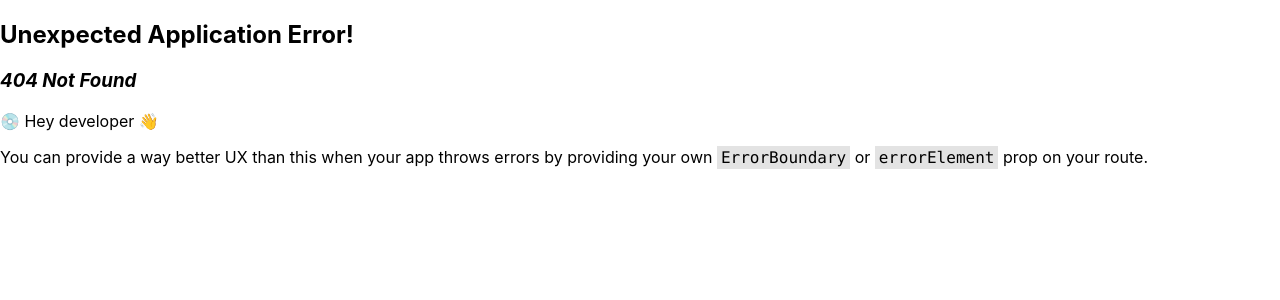
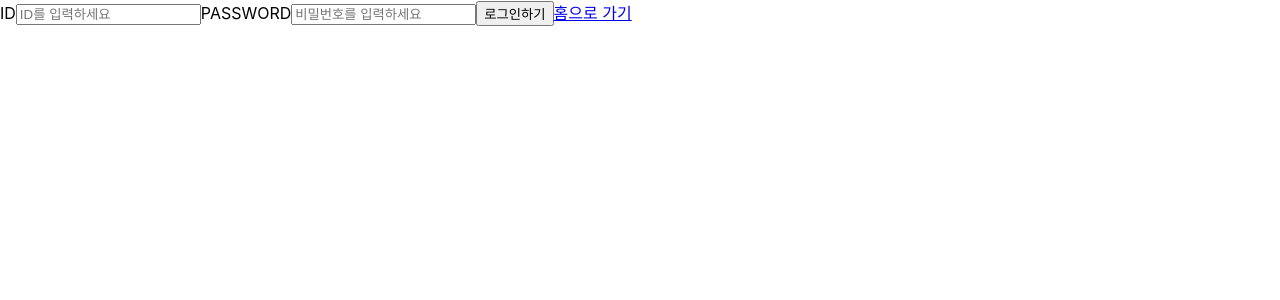
Before and after one commit to hamseungwan2023/InfleanProject, a React (Create React App) app in the folder client/: page /login in a window 1280 px wide. Before the commit this address had no page. Shown: the top 300 px of the page. Built offline with nearby package versions, Linux system fonts and the light colour scheme; the HTML template or start-up script is replaced by a standard one.

Commit message:
로그인 폼 추가

```diff
--- a/client/package.json
+++ b/client/package.json
@@ -6,10 +6,12 @@
     "@testing-library/jest-dom": "^5.17.0",
     "@testing-library/react": "^13.4.0",
     "@testing-library/user-event": "^13.5.0",
+    "@types/axios": "^0.14.0",
     "@types/jest": "^27.5.2",
     "@types/node": "^16.18.68",
     "@types/react": "^18.2.45",
     "@types/react-dom": "^18.2.18",
+    "axios": "^1.6.3",
     "react": "^18.2.0",
     "react-dom": "^18.2.0",
     "react-router-dom": "^6.21.1",
--- a/client/src/App.tsx
+++ b/client/src/App.tsx
@@ -1,11 +1,16 @@
 import React from 'react';
 import { createBrowserRouter, RouterProvider } from 'react-router-dom';
 import Join from './routes/join';
+import Login from './routes/login';
 
 const router = createBrowserRouter([
   {
     path: "/join",
     element: <Join />
+  },
+  {
+    path: "/login",
+    element: <Login />
   },
 ])
 
--- /dev/null
+++ b/client/src/routes/login.tsx
@@ -0,0 +1,54 @@
+import axios from "axios";
+import React, { useState } from "react";
+import { Link, useNavigate } from "react-router-dom";
+
+interface Ires {
+  data: {
+    loginSuccess: Boolean,
+    message: String
+  }
+}
+
+const Login = () => {
+  const [id,setId] = useState("");
+  const [password, setPassword] = useState("");
+  const [isLoading, setIsLoading] = useState(false);
+  const navigate = useNavigate();
+
+  const onChange = (e:React.ChangeEvent<HTMLInputElement>) => {
+    if(e.target.name==="id") {
+      setId(e.target.value);
+    } else {
+      setPassword(e.target.value);
+    }
+  }
+
+  const onSubmit = async (e:React.FormEvent<HTMLFormElement>) => {
+    setIsLoading(true);
+    e.preventDefault();
+    const res:Ires = await axios.post("/api/users/login", {
+      id, password
+    });
+
+    if(!res.data.loginSuccess){
+      window.confirm(res.data.message+"");
+    }
+    else {
+      navigate('/');
+    }
+    setIsLoading(false);
+  }
+
+  return (
+    <form onSubmit={onSubmit}>
+      <label htmlFor="id">ID</label>
+      <input onChange={onChange} name="id" type="text" placeholder="ID를 입력하세요" value={id} required/>
+      <label htmlFor="password">PASSWORD</label>
+      <input onChange={onChange} name="password" type="password" placeholder="비밀번호를 입력하세요" value={password} required/>
+      <input type="submit" value={isLoading ? "로그인 중 ..." : "로그인하기"} disabled={isLoading}/>
+      <Link to="/" >홈으로 가기</Link>
+    </form>
+  )
+}
+
+export default Login;
```
Also changed, not shown: 1 other file (tests, documents, lock files or other folders).
